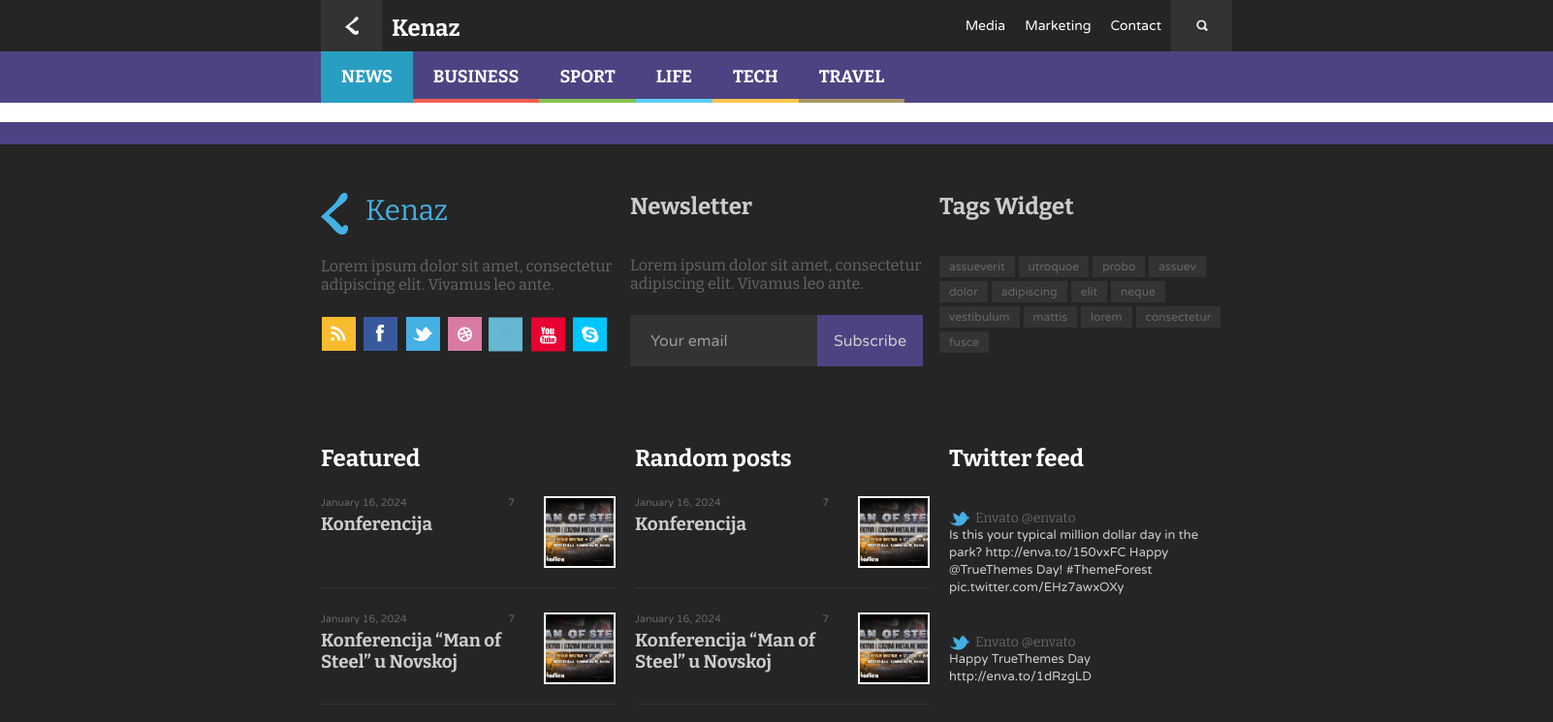
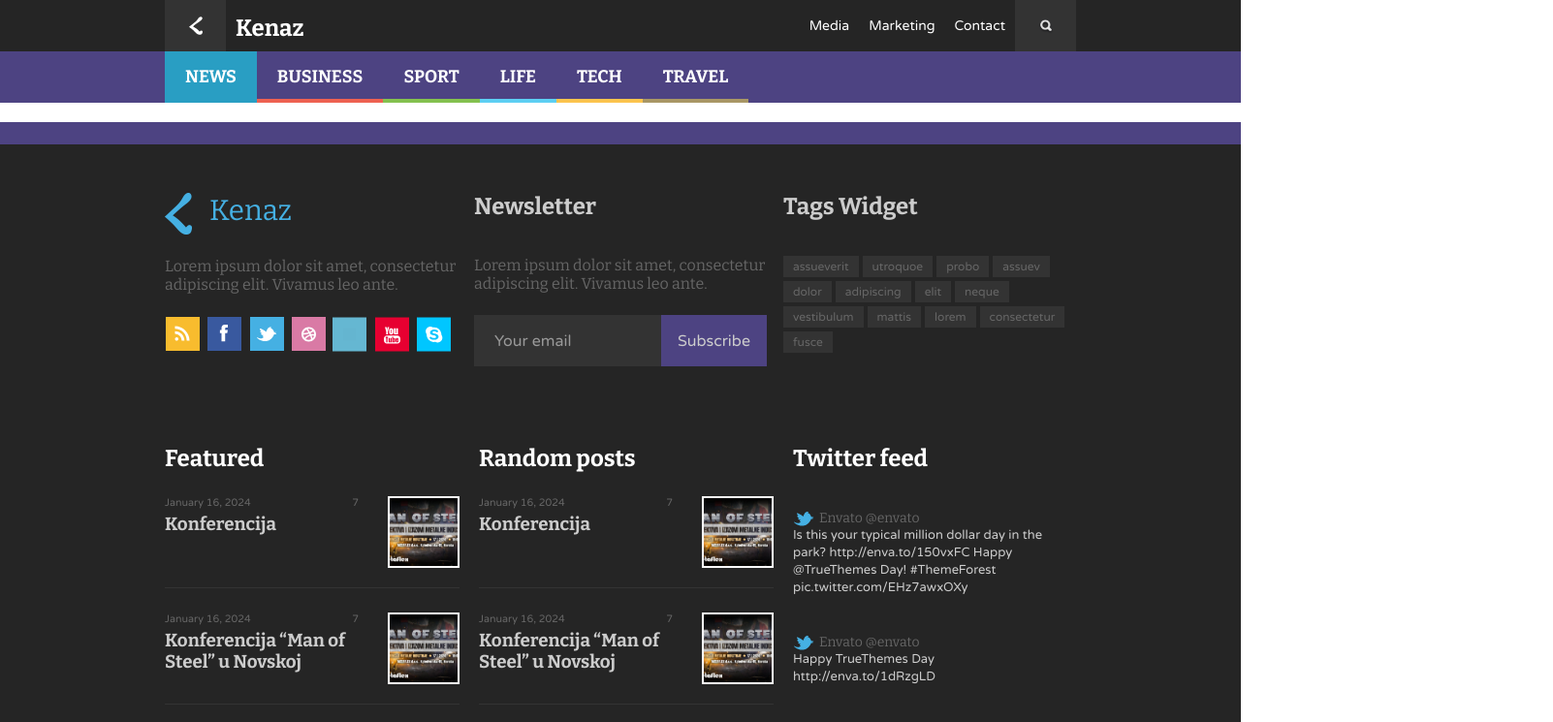
Before and after one commit to davidmikulic44/kenaz-factory, a Vue app: page / in a window 1280 px wide. Shown: the top 745 px of the page at 97% size, 1602 px wide, since content can reach past the window. Built offline with nearby package versions, Linux system fonts and the light colour scheme.

Commit message:
removed styles from body to container

```diff
--- a/src/components/Header/styles/_header.scss
+++ b/src/components/Header/styles/_header.scss
@@ -1,5 +1,12 @@
 @import '../../../styles/base/colors';
 @import '../../../styles/base/typography';
+
+.header-container-big {
+    width: 100%;
+    height: 53px;
+    display: flex;
+    justify-content: center;
+}
 
 .header-container {
     display: flex;
@@ -32,12 +39,7 @@
     background-color: $color-background;
 }
 
-.header-container-big {
-    width: 100%;
-    height: 53px;
-    display: flex;
-    justify-content: center;
-}
+
 
 .primary {
     background-color: $color-header;
--- a/src/styles/_main.scss
+++ b/src/styles/_main.scss
@@ -3,7 +3,6 @@
 }
 
 .container {
-  width: 1602px;
   display: flex;
   flex-direction: column;
   justify-content: center;
```
